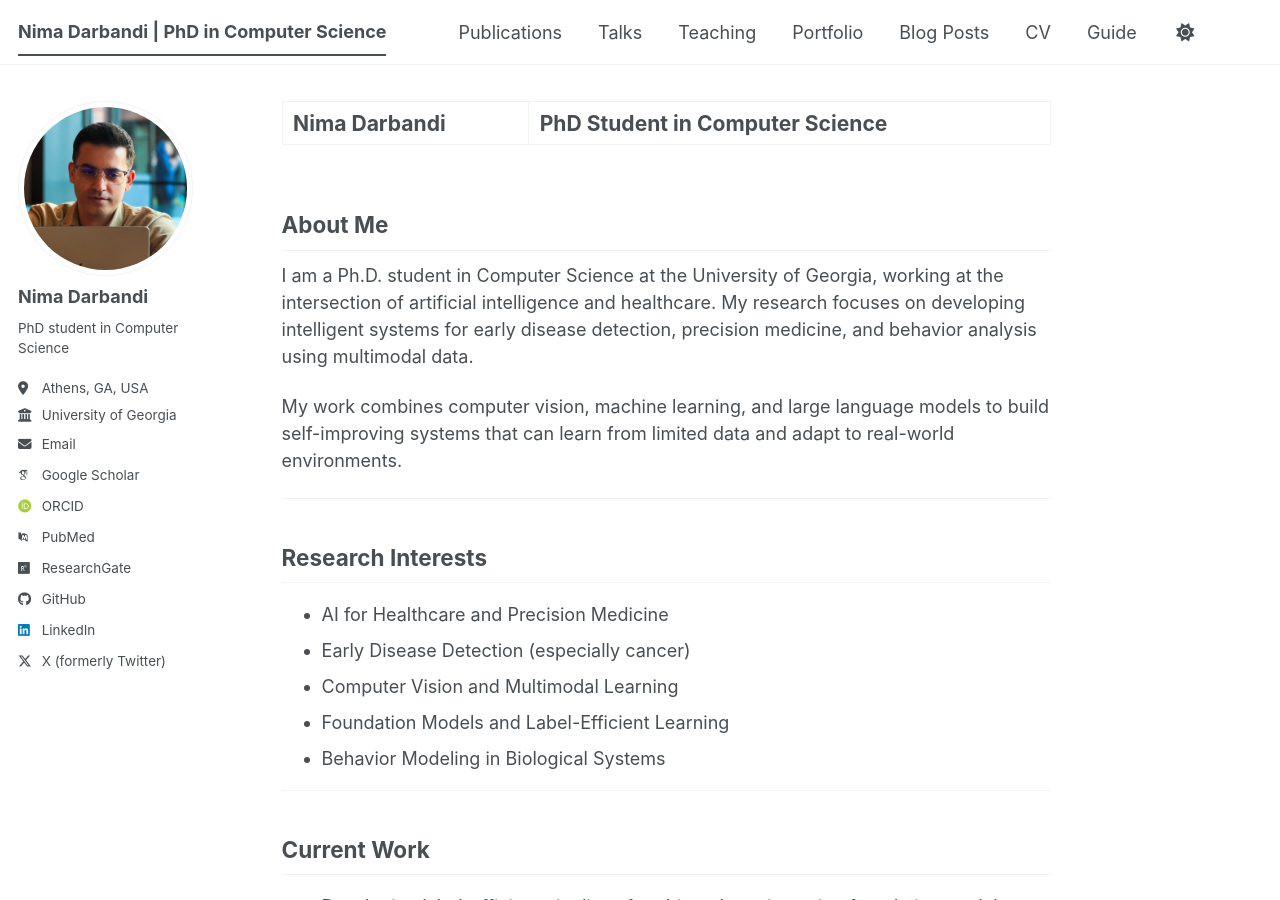
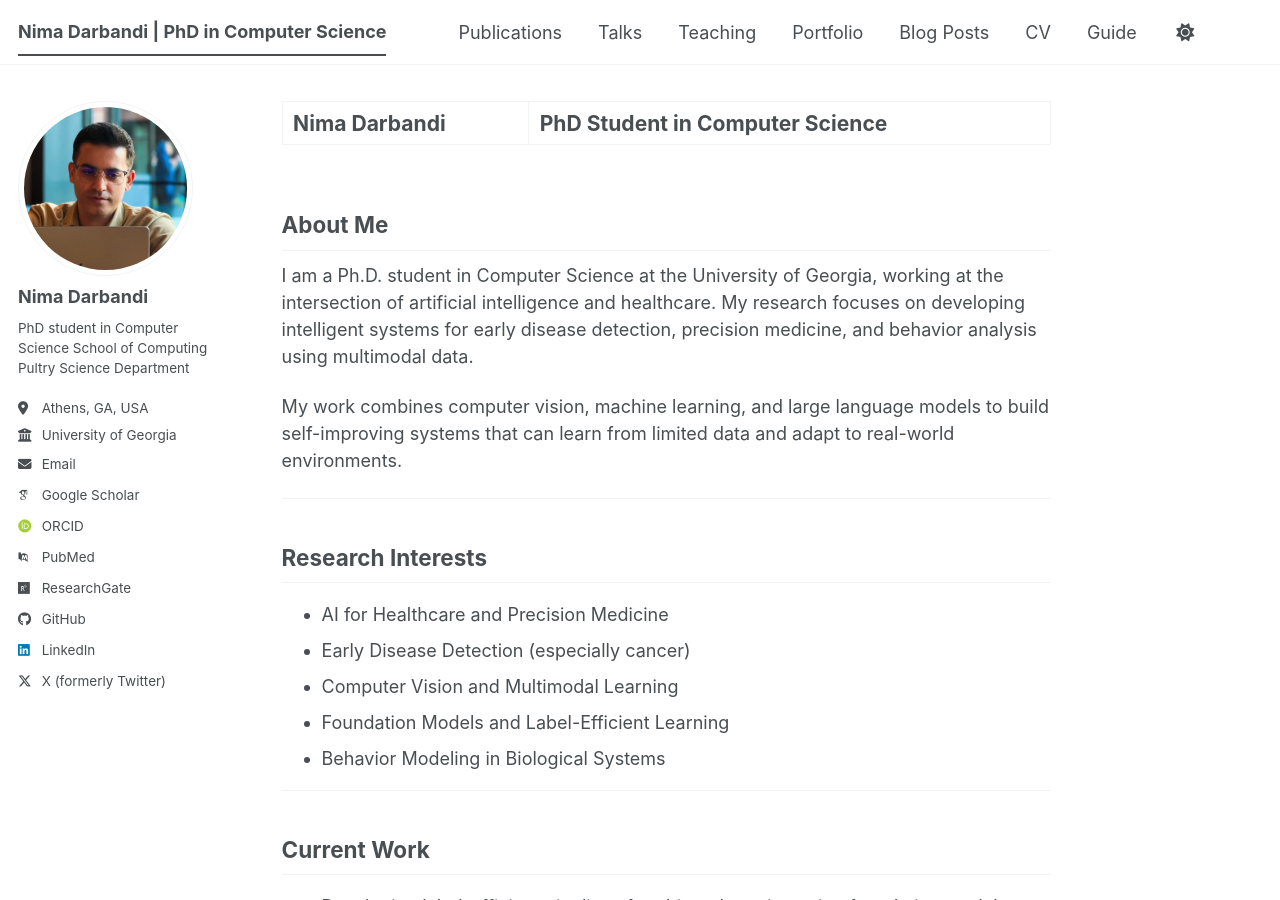
Before and after one commit to nimadarbandi/nimadarbandi.github.io, a Jekyll site: the page built from _pages/about.md, in a window 1280 px wide and 900 px high. Built offline with Jekyll 4.4.1, drawn with Linux system fonts in a browser that asks for light colours; some web fonts are replaced; a script bundle is joined from its source files by our own code; library files that are not in the unit come from our copies.

Commit message:
Enhance author bio with department information
Updated bio to include additional details about the department.

```diff
--- a/_config.yml
+++ b/_config.yml
@@ -23,7 +23,7 @@ repository               : "nimadarbandi/nimadarbandi.github.io"
 author:
   avatar           : "profile.jpeg"
   name             : "Nima Darbandi"
-  bio              : "PhD student in Computer Science"
+  bio              : "PhD student in Computer Science\nSchool of Computing\nPultry Science Department"
   location         : "Athens, GA, USA"
   employer         : "University of Georgia"
   email            : "darbandi@uga.edu"
```
